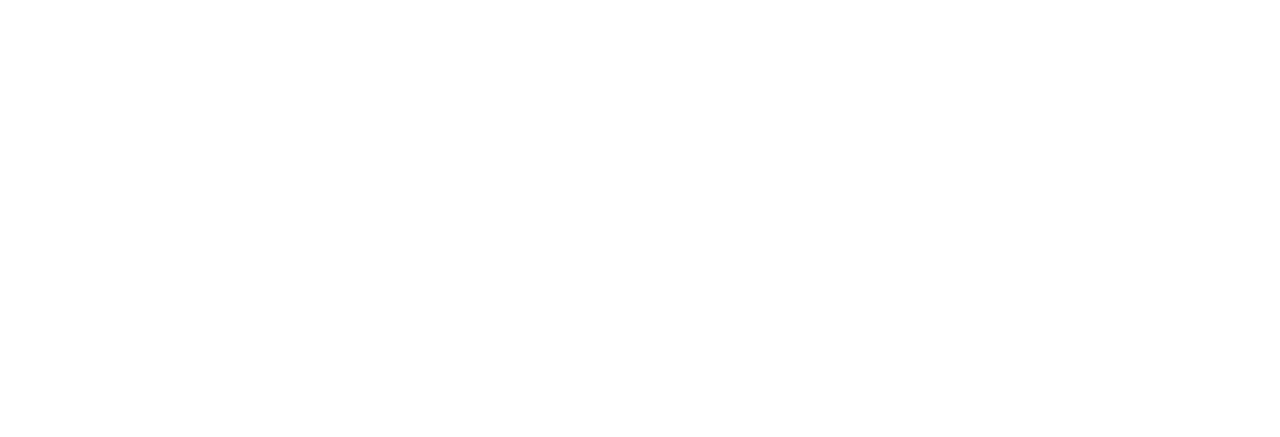
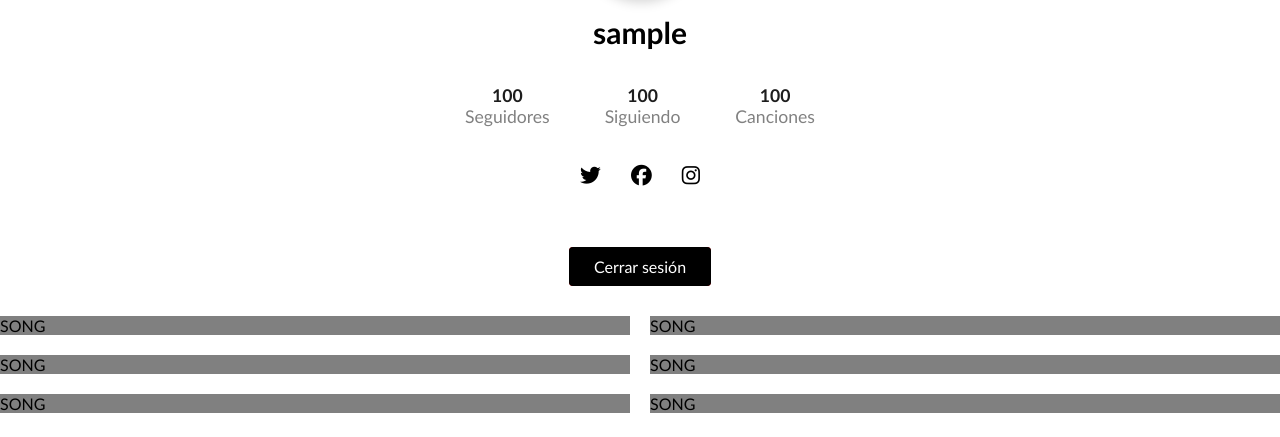
Before and after one commit to JoseDIaz5/music_web_page, a PHP site: page /cuenta.php in a window 1280 px wide. Before the commit the part shown is empty. Shown: the part 363-800 px from the top of the page. Run offline with PHP 8.4, Linux system fonts and the light colour scheme; the visitor is signed in with stand-in values (Sample User, id 1); some libraries are stand-ins or nearby versions.

Commit message:
Cambios a la sección cuenta

```diff
--- /dev/null
+++ b/mixworld/cuenta.css
@@ -0,0 +1,240 @@
+@charset "utf-8";
+
+
+body{
+
+	width:100%;
+
+	margin:0;
+
+	padding:0;
+
+	box-sizing:border-box;
+
+	min-height:100vh;
+
+	font-family:'Gill Sans', 'Gill Sans MT', Calibri, 'Trebuchet MS', sans-serif;
+}
+ul{
+
+	list-style-type:none;
+
+	margin:0;
+
+	padding:0;
+
+	display:flex;
+
+	align-items:center;
+}
+a{
+
+	text-decoration:none;
+}
+.header_wrapper header{
+
+	width:100%;
+
+	min-height:calc(100px + 15vw);
+}
+.header_wrapper .cols_container .left_col{
+
+	padding:25px 20px;
+
+	text-align:center;
+
+	max-width: 350px;
+
+	position:relative;
+
+	margin: 0 auto;
+}
+.header_wrapper .cols_container .left_col .img_container{
+
+	position:absolute;
+
+	top: -50px;
+
+	left:50%;
+
+	transform: translateX(-50%);
+}
+.header_wrapper .cols_container .left_col .img_container img{
+
+	width:120px;
+
+	height:120px;
+
+	object-fit:cover;
+
+	border-radius:50%;
+
+	display:block;
+
+	box-shadow:1px 3px 12px rgba(0, 0, 0, 0.18);
+}
+.header_wrapper .cols_container .left_col .img_container span{
+
+	position:absolute;
+
+	background:#2afa6a;
+
+	width:16px;
+
+	height:16px;
+
+	border-radius:50%;
+
+	bottom:3px;
+
+	right:11px;
+
+	border:2px solid #fff;
+}
+.header_wrapper .cols_container .left_col h2{
+
+	margin-top:60px;
+
+	font-weight:600;
+
+	font-size:30px;
+
+	margin-bottom:5px;
+}
+.header_wrapper .cols_container .left_col .about{
+
+	justify-content:space-between;
+
+	position:realtive;
+
+	margin:35px 0;
+}
+.header_wrapper .cols_container .left_col .about li{
+
+	display:flex;
+
+	flex-direction:column;
+
+	color:#818181;
+
+	font-size:1.1rem;
+}
+.header_wrapper .cols_container .left_col .about li span{
+
+	color:#1d1d1d;
+
+	font-weight:600;
+}
+/*.header_wrapper .cols_container .left_col .about::after{
+
+	position:absolute;
+
+	content:"";
+
+	bottom:-16px;
+
+	display:block;
+
+	background:#ccc;
+
+	height:1px;
+
+	width:100%;
+}*/
+.header_wrapper .cols_container .content ul{
+
+	gap:30px;
+
+	justify-content:center;
+
+	align-items:center;
+
+	margin-top:25px;
+}
+.header_wrapper .cols_container .content ul li{
+
+	font-size:1.3rem;
+}
+.header_wrapper .cols_container .right_col nav{
+
+	display:flex;
+
+	align-items:center;
+
+	padding:30px 0;
+
+	justify-content:space-between;
+
+	flex-direction:column;
+}
+.header_wrapper .cols_container .right_col nav div{
+
+	background:#d40000;
+
+	color:white;
+
+	border:none;
+
+	padding:10px 25px;
+
+	border-radius:4px;
+
+	cursor:pointer;
+
+	margin-top:5px;
+
+	position:relative;
+
+	z-index:1;
+
+	overflow:hidden;
+}
+.header_wrapper .cols_container .right_col nav div::before{
+
+	content:'';
+
+	position:absolute;
+
+	top:0;
+
+	left:0;
+
+	right:0;
+
+	bottom:0;
+
+	background-color:black;
+
+	z-index:-1;
+
+	border-radius:50%;
+
+	transform: scale(1.5);
+
+	transition: transform 500ms ease-in-out;
+}
+.header_wrapper .cols_container .right_col nav div:hover::before,
+.header_wrapper .cols_container .right_col nav div:focus::before{
+
+	transform:scale(0);
+}
+.header_wrapper .cols_container .right_col .songs{
+
+	display:grid;
+
+	grid-template-columns: repeat(auto-fill,minmax(500px,1fr));
+
+	gap:20px;
+}
+.header_wrapper .cols_container .right_col .songs .song{
+
+	max-width:100%;
+
+	display:block;
+
+	height:100%;
+
+	object-fit:cover;
+
+	background-color:gray;
+}
--- a/mixworld/cuenta.php
+++ b/mixworld/cuenta.php
@@ -1,6 +1,124 @@
 <!DOCTYPE html>
 <html>
 
-	<a href="cerrarsesion.php">CERRAR SESION</a>
+	<head>
+
+		<?php
+
+            session_start();
+
+        ?>
+        <?php
+
+
+
+    	   if (isset($_SESSION["nombre"])) {
+
+    	       $j=false;
+
+    	   }
+    	   elseif (isset($_SESSION["usuario"])){
+
+    	       $j=false;
+    	   }
+    	   else {
+
+    	       header("location:index.php");
+    	   }
+
+    	?>
+
+		<meta charset="utf-8">
+
+        <meta name="viewport" content="width=device-width,initial-scale=1.0">
+
+        <title>MIXWORLD | Cuenta</title>
+
+        <link rel="stylesheet" href="cuenta.css?v=<?php echo time(); ?>">
+
+        <script src="https://kit.fontawesome.com/f221aee085.js"></script>
+
+	</head>
+	<body>
+
+		<div class="header_wrapper">
+
+			<header style="background: url('/MIXWORLD/intranet/perfiles/<?php echo $_SESSION["portada"] ?>'); background-size: 100% 100%"></header>
+
+			<div class="cols_container">
+
+				<div class="left_col">
+
+					<div class="img_container">
+
+						<img src="/MIXWORLD/intranet/perfiles/<?php echo $_SESSION["picture"] ?>">
+
+						<span></span>
+
+					</div>
+
+					<h2><?php echo $_SESSION["usuario"] ?></h2>
+
+
+					<ul class="about">
+
+						<li><span>100</span>Seguidores</li>
+
+						<li><span>100</span>Siguiendo</li>
+
+						<li><span>100</span>Canciones</li>
+
+					</ul>
+
+					<div class="content">
+
+						<ul>
+
+							<li><i class="fab fa-twitter"></i></li>
+
+							<li><i class="fab fa-facebook"></i></li>
+
+							<li><i class="fab fa-instagram"></i></li>
+
+						</ul>
+
+					</div>
+
+				</div>
+
+				<div class="right_col">
+
+					<nav>
+
+						<a href="cerrarsesion.php"><div>Cerrar sesión</div></a>
+
+					</nav>
+
+					<div class="songs">
+
+						<div class="song">SONG</div>
+
+						<div class="song">SONG</div>
+
+						<div class="song">SONG</div>
+
+						<div class="song">SONG</div>
+
+						<div class="song">SONG</div>
+
+						<div class="song">SONG</div>
+
+					</div>
+
+				</div>
+
+			</div>
+
+		</div>
+
+	</body>
+
+
+
 
 </html>
```
